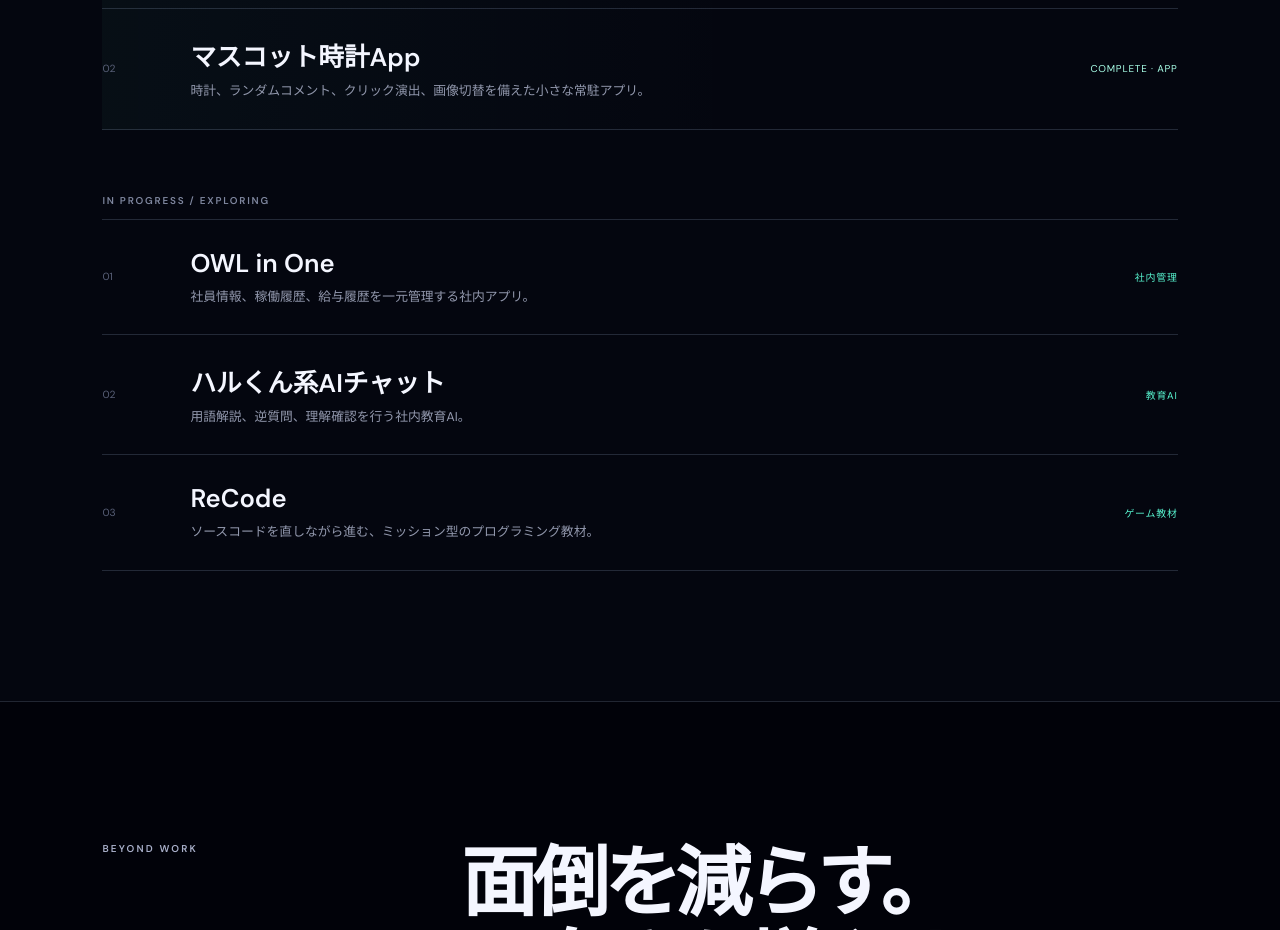
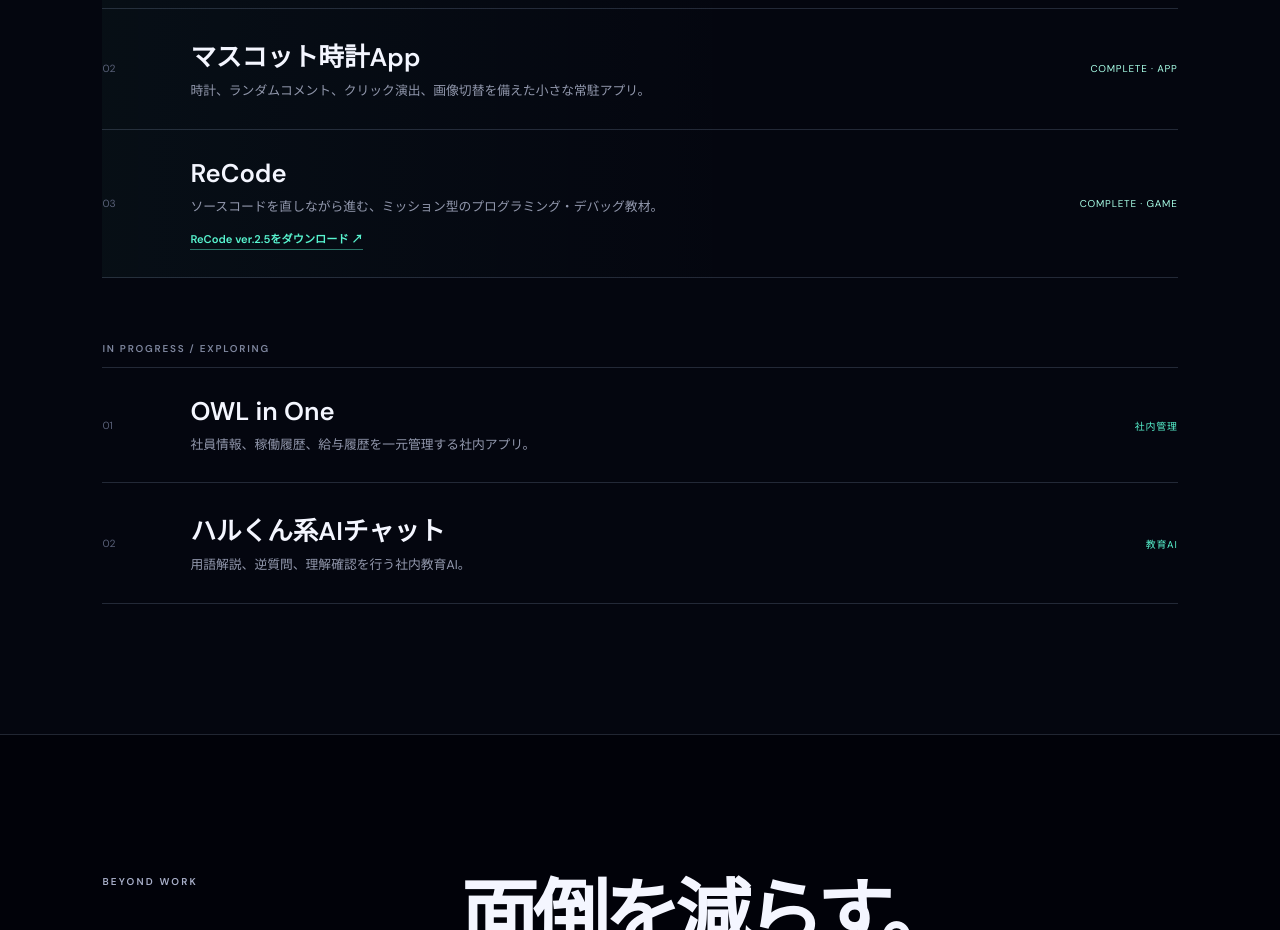
Before and after one commit to Ray0308/yoko-works, a plain HTML site: page index.html in a window 1280 px wide. Shown: the part 4580-5510 px from the top of the page. Drawn offline with Linux system fonts and the light colour scheme.

Commit message:
Publish ReCode download

```diff
--- a/index.html
+++ b/index.html
@@ -169,12 +169,20 @@
       <div class="idea-list">
         <article class="is-complete"><span>01</span><div><h3>給与計算ツール</h3><p>CSVの読込から給与計算、結果の出力までを支援するデスクトップツール。</p></div><small>COMPLETE · Python</small></article>
         <article class="is-complete"><span>02</span><div><h3>マスコット時計App</h3><p>時計、ランダムコメント、クリック演出、画像切替を備えた小さな常駐アプリ。</p></div><small>COMPLETE · APP</small></article>
+        <article class="is-complete">
+          <span>03</span>
+          <div>
+            <h3>ReCode</h3>
+            <p>ソースコードを直しながら進む、ミッション型のプログラミング・デバッグ教材。</p>
+            <a class="download-link" href="https://drive.google.com/file/d/1Vgad5SJpgewHIQX9Gzns68DXUDVxwX0B/view?usp=drive_link" target="_blank" rel="noreferrer">ReCode ver.2.5をダウンロード ↗</a>
+          </div>
+          <small>COMPLETE · GAME</small>
+        </article>
       </div>
       <p class="list-label list-label-next">In progress / Exploring</p>
       <div class="idea-list">
         <article><span>01</span><div><h3>OWL in One</h3><p>社員情報、稼働履歴、給与履歴を一元管理する社内アプリ。</p></div><small>社内管理</small></article>
         <article><span>02</span><div><h3>ハルくん系AIチャット</h3><p>用語解説、逆質問、理解確認を行う社内教育AI。</p></div><small>教育AI</small></article>
-        <article><span>03</span><div><h3>ReCode</h3><p>ソースコードを直しながら進む、ミッション型のプログラミング教材。</p></div><small>ゲーム教材</small></article>
       </div>
     </section>
 
--- a/styles.css
+++ b/styles.css
@@ -366,6 +366,20 @@ nav a:hover { color: #fff; text-shadow: 0 0 15px rgba(88,245,208,.8); }
 .idea-list h3 { margin: 0 0 7px; font-size: clamp(1.15rem, 2vw, 1.65rem); }
 .idea-list p { margin: 0; color: var(--muted); font-size: .8rem; line-height: 1.6; }
 .idea-list small { color: var(--aqua); font-size: .62rem; letter-spacing: .08em; }
+.download-link {
+  display: inline-block;
+  margin-top: 13px;
+  padding-bottom: 3px;
+  border-bottom: 1px solid rgba(88,245,208,.45);
+  color: var(--aqua);
+  font-size: .7rem;
+  font-weight: 600;
+  transition: border-color .25s, text-shadow .25s;
+}
+.download-link:hover {
+  border-color: var(--aqua);
+  text-shadow: 0 0 14px rgba(88,245,208,.5);
+}
 
 .statement {
   position: relative;
```
